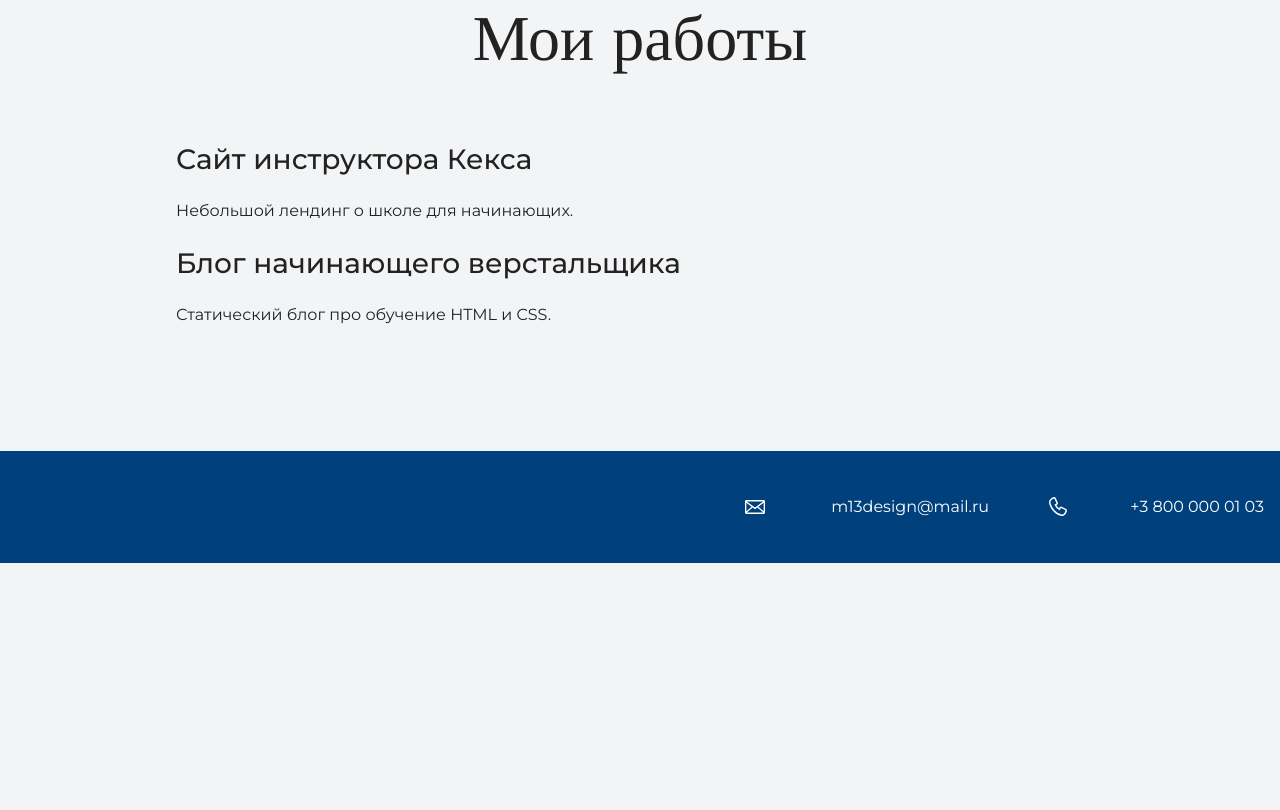
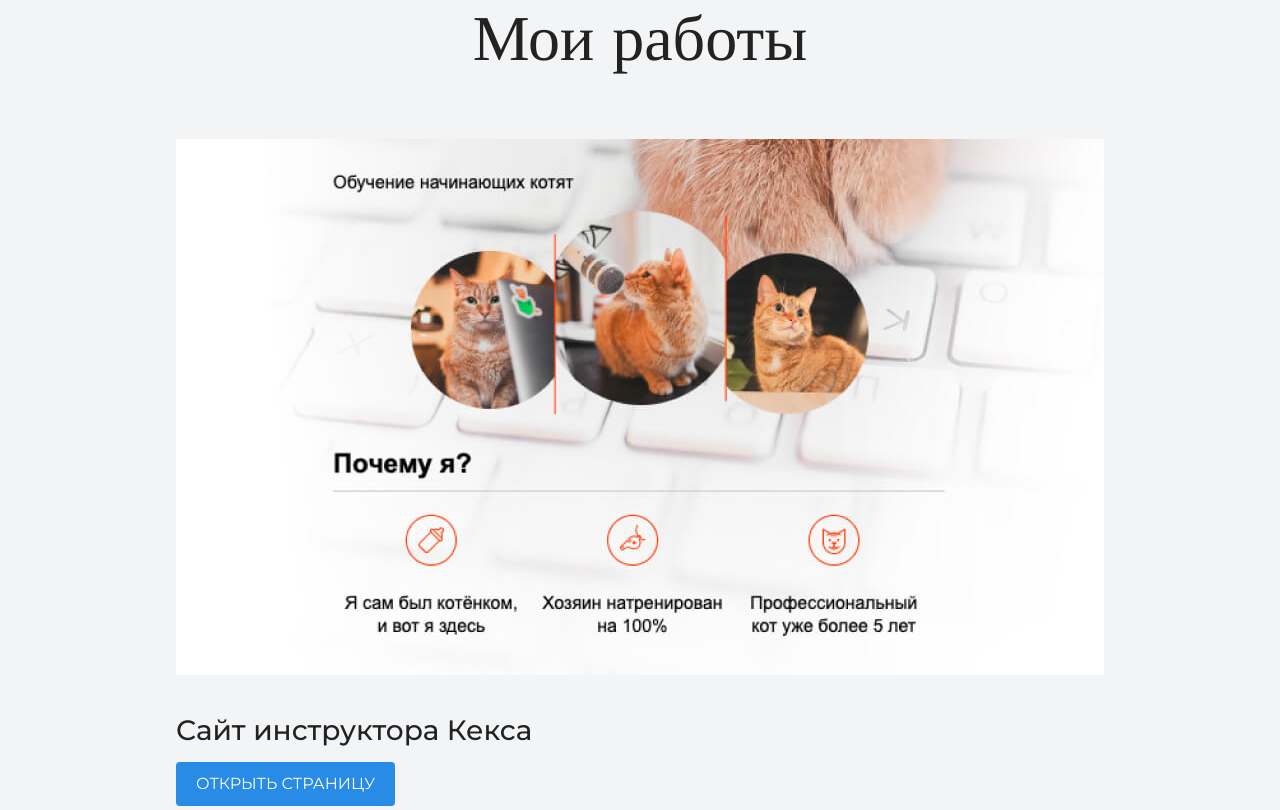
Before and after one commit to m13design/m13, a plain HTML site: page index.html in a window 1280 px wide. Shown: the part 2332-3142 px from the top of the page. Before the commit the page ends 2895 px from the top, so only its background shows below. Drawn offline with nearby package versions, Linux system fonts and the light colour scheme.

Commit message:
Add files via upload

```diff
--- a/index.html
+++ b/index.html
@@ -41,7 +41,11 @@
         <div class=container>
       <h2 class="subheading">Мои работы</h2>
 
+       <figure class="project-image">
+  <img src="files/project.jpg" width="928" height="536" alt="Cайт инструктора Кекса">
+</figure>
       <h3>Сайт инструктора Кекса</h3>
+            <a class="button" href="source/project/index.html">Открыть страницу</a>
       <p>Небольшой лендинг о школе для начинающих.</p>
 
       <h3>Блог начинающего верстальщика</h3>
```
